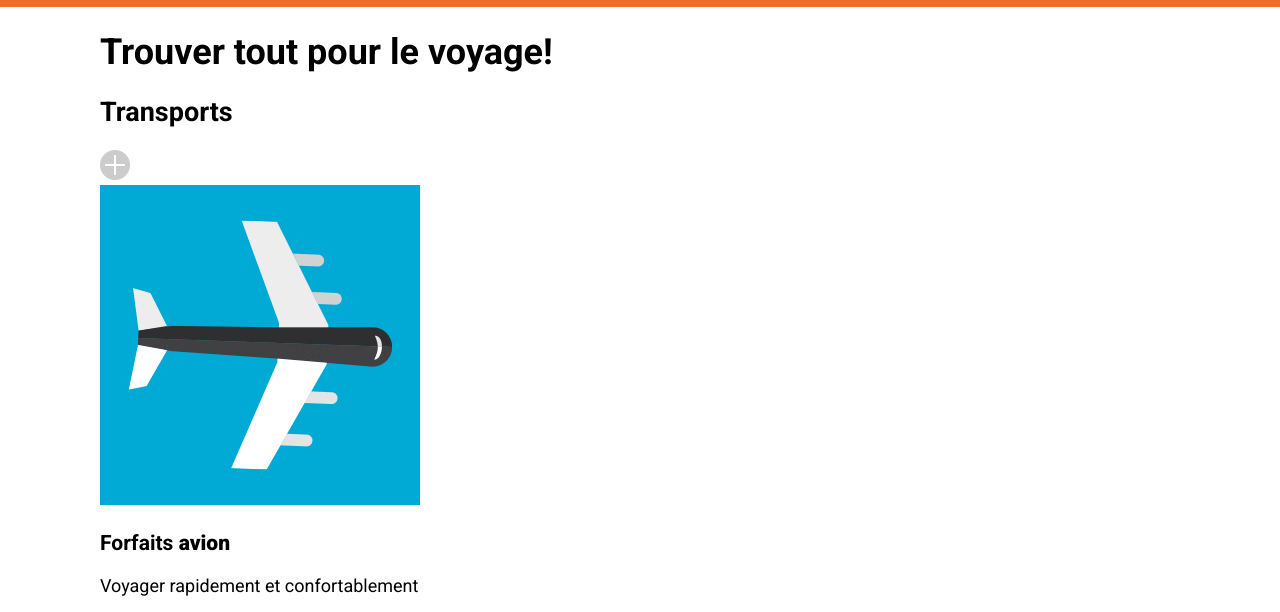
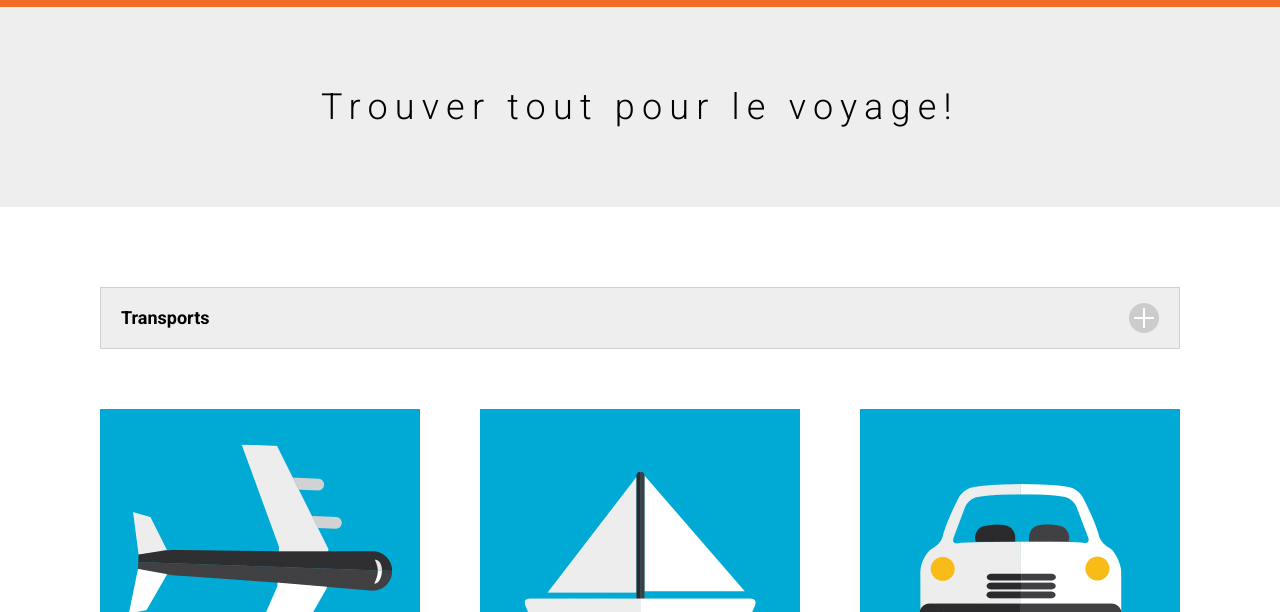
Before and after one commit to Hanzerer23/site1_voyagelesieur, a plain HTML site: page index.html in a window 1280 px wide. Shown: the part 126-738 px from the top of the page. Drawn offline with Linux system fonts and the light colour scheme.

Commit message:
Stylisation des sections CSS

```diff
--- a/css/styles.css
+++ b/css/styles.css
@@ -44,6 +44,7 @@ header{
     background-color: #f26c25;
     padding-top: 10px;
     padding-bottom: 10px;
+    /*height: 80px;*/
 }
 
 header .wrapper{
@@ -78,3 +79,62 @@ nav a{
 nav a:hover{
     text-decoration: underline;
 }
+
+/*  Section Banniere    */
+
+.banniere{
+    background-color: #eeeeee;
+}
+
+.banniere .wrapper{
+    display: flex;
+    justify-content: center;
+    align-items: center;
+    height: 200px;
+}
+
+.banniere h1{
+    font-size: 36px;
+    font-weight: 300;
+    letter-spacing: 7.2px;
+}
+
+/*  Section Transport   */
+
+.titre-section{
+    display: flex;
+    justify-content: space-between;
+    align-items: center;
+    background-color: #eeeeee;
+    height: 60px;
+    border: 1px solid #d0d0d0;
+    margin-top: 80px;
+    margin-bottom: 60px;
+}
+
+.titre-section h2{
+    font-size: 18px;
+    font-weight: 700;
+    margin-left: 20px;
+}
+
+.titre-section img{
+    margin-right: 20px;
+    cursor: pointer;
+}
+
+.conteneur-transport{
+    display: grid;
+    grid-template-columns: 1fr 1fr 1fr;
+    gap: 60px;
+}
+
+.conteneur-transport h3{
+    font-size: 36px;
+    font-weight: 300;
+    text-align: center;
+}
+
+.conteneur-transport p{
+    text-align: center;
+}
```
